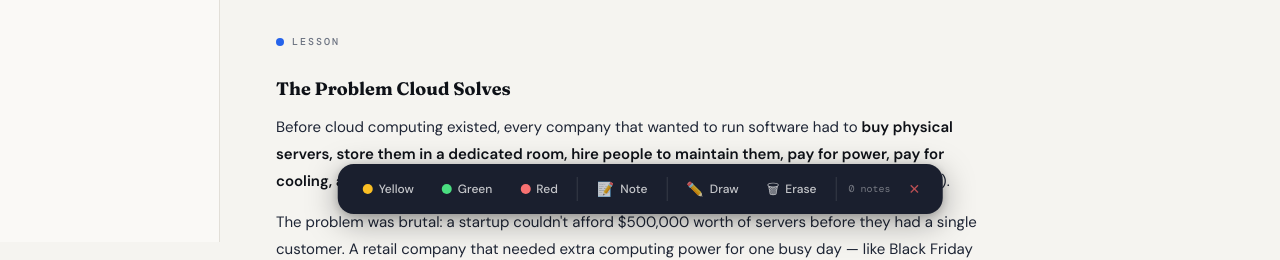
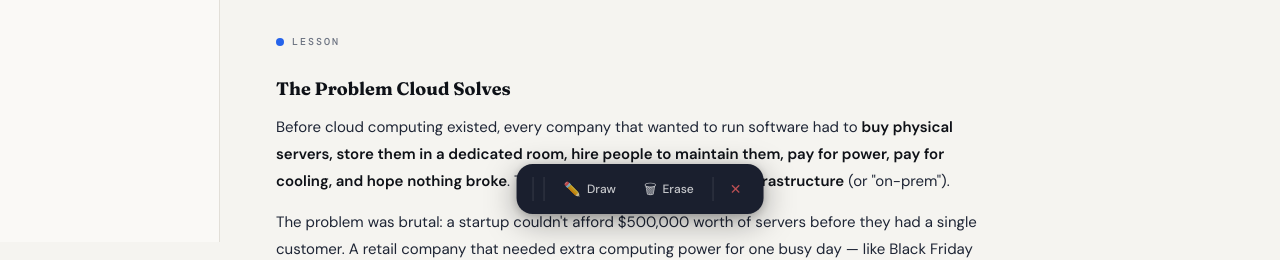
Before and after one commit to Ank1t001/ankit-blueprint, a plain HTML site: page stage1/week1.html in a window 1280 px wide. Shown: the part 558-818 px from the top of the page. Drawn offline with nearby package versions, Linux system fonts and the light colour scheme; no server answers.

Commit message:
Remove highlight and note tools, keep draw only

```diff
--- a/stage1/week1.html
+++ b/stage1/week1.html
@@ -1465,23 +1465,9 @@ body.draw-mode .sidebar { pointer-events: none; }
 <!-- ═══ ANNOTATION TOOLBAR ═══ -->
 <div id="ann-toolbar">
   <!-- Highlight tools -->
-  <button class="ann-btn hl-yellow" id="btn-hl-y" onclick="setMode('yellow')" title="Highlight Yellow (Y)">
-    <span class="ann-dot y"></span><span>Yellow</span>
-  </button>
-  <button class="ann-btn hl-green" id="btn-hl-g" onclick="setMode('green')" title="Highlight Green (G)">
-    <span class="ann-dot g"></span><span>Green</span>
-  </button>
-  <button class="ann-btn hl-red" id="btn-hl-r" onclick="setMode('red')" title="Highlight Red (R)">
-    <span class="ann-dot r"></span><span>Red</span>
-  </button>
-
   <div class="ann-sep"></div>
 
   <!-- Note tool -->
-  <button class="ann-btn mode-note" id="btn-note" onclick="setMode('note')" title="Add Note (N)">
-    <span class="ann-icon">📝</span><span>Note</span>
-  </button>
-
   <div class="ann-sep"></div>
 
   <!-- ✏️ DRAW tool (pencil / S Pen) -->
@@ -1512,7 +1498,7 @@ body.draw-mode .sidebar { pointer-events: none; }
   <div class="ann-sep"></div>
 
   <!-- Counter + clear all -->
-  <span id="ann-count">0 notes</span>
+
   <button class="ann-btn" onclick="clearAll()" title="Clear everything" style="color:rgba(255,100,100,0.7);padding:7px 8px;">
     <span class="ann-icon">✕</span>
   </button>
```
